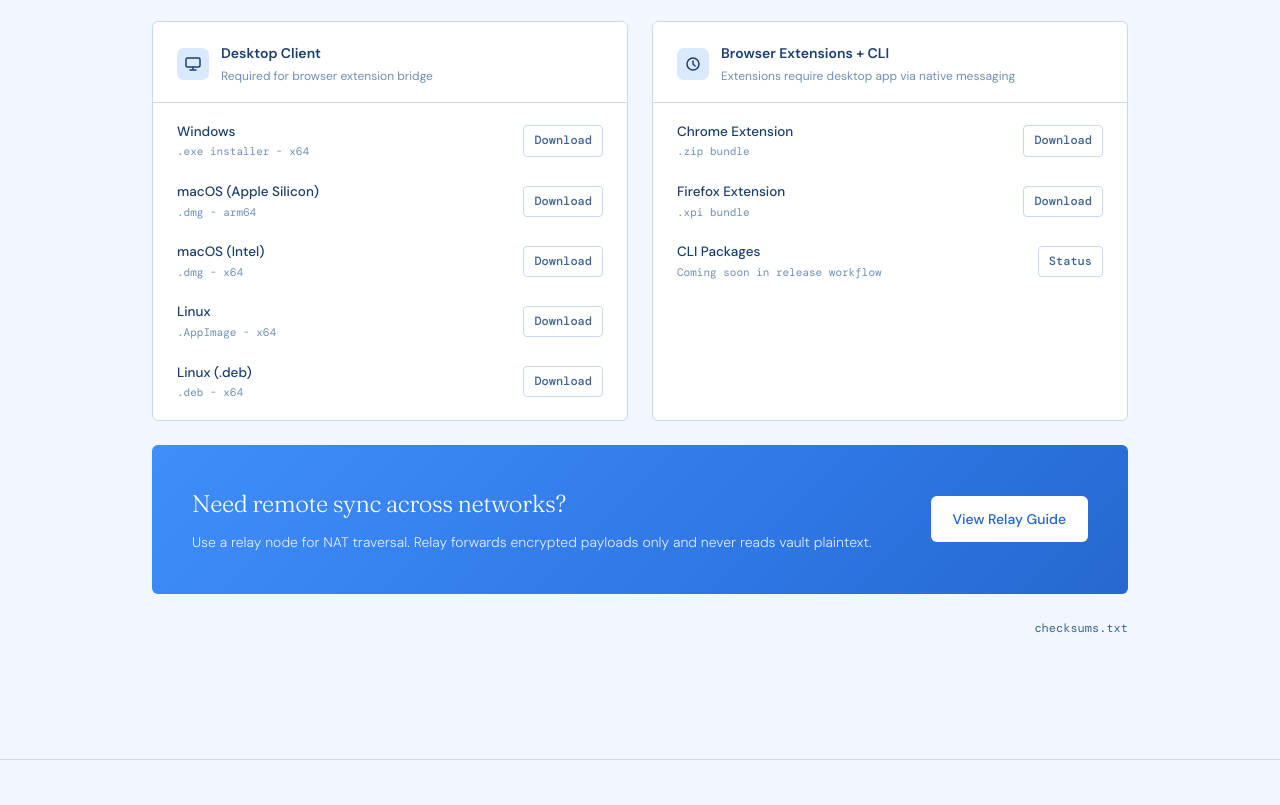
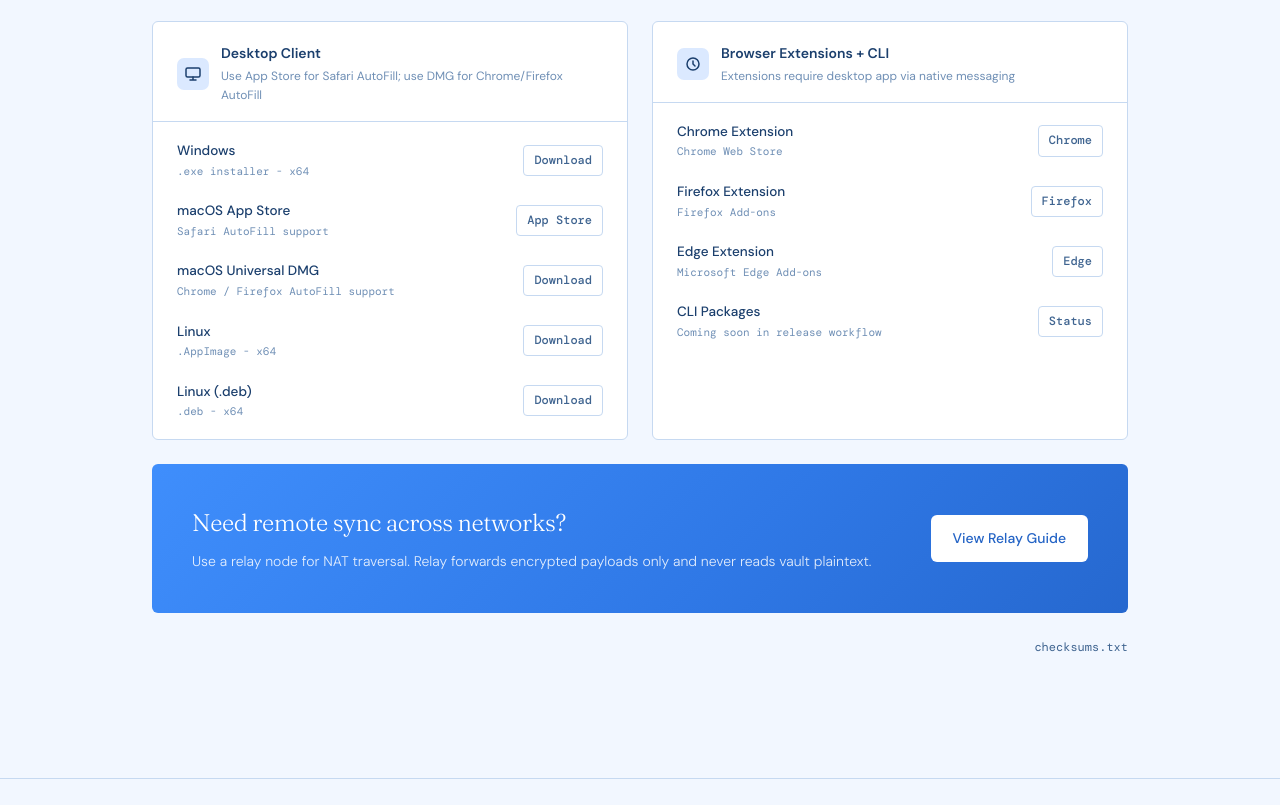
Before and after one commit to freehuoshan/vaultmesh-site, a plain HTML site: page index.html in a window 1280 px wide. Shown: the part 2811-3616 px from the top of the page. Drawn offline with nearby package versions, Linux system fonts and the light colour scheme.

Commit message:
Publish v1.1.5 website downloads

```diff
--- a/downloads/checksums.txt
+++ b/downloads/checksums.txt
@@ -1,10 +1,7 @@
 af71e9148e32bc1b5154e800d56cf4667d7d7d6a3729517c7b864e46f13583ec  desktop/linux-VaultMesh_1.0.0_amd64.AppImage
 2d6c002ac1b3fe9899f0d408eab4c9b5c446686aedd6b9be1bd861a3e01e7365  desktop/linux-VaultMesh_1.0.0_amd64.deb
-28b123bf5de72487be9c22dfce48ffe78890ebe6af017e324310993f0945ee30  desktop/macos-arm64-VaultMesh_1.0.0_aarch64.dmg
-493f5d749f77b611e285c46a9e92c37e8f6f81b3c8fd1afa391fb093e38a8954  desktop/macos-x64-VaultMesh_1.0.0_aarch64.dmg
+04eac65eb3f61f113d6d0bcb0761f7b37b44b81541d077bf9733a99b43a912c9  desktop/macos-universal-VaultMesh_1.1.5_universal.dmg
 3396a540cd9c98db1e393bd82873ce8fc5764104e7c87e46733ed2921ee46aa9  desktop/windows-VaultMesh_1.0.0_x64-setup.exe
-6b516768faf4662765d0131090fe45925934ba2387a69cd2ad872c930f668773  extensions/vaultmesh-extension-chrome-v1.0.0.zip
-43d9a4810351ebe791ed2e0f512d1ff28a6eb962cd4c04cd9366bf684dba3d47  extensions/vaultmesh-extension-firefox-v1.0.0.xpi
 4404ecad685bb4d1de32aef38ec8539609feb86eb32e9c2a296b972f2b0f102e  relay/vaultmesh-relay-v1.0.0-linux-x64.tar.gz
 14bf4705c7a762fa8f0839fddbebadb5ed78f583f6643f6622190b104e018f79  relay/vaultmesh-relay-v1.0.0-macos-arm64.tar.gz
 379dfaea0687847f3b098efef3592e39fc9c59ca9ff6dc0e5de46ec8ebece93d  relay/vaultmesh-relay-v1.0.0-macos-x64.tar.gz
--- a/index.html
+++ b/index.html
@@ -176,7 +176,7 @@
             <div class="dl-item-name">iOS App</div>
             <div class="dl-item-meta">Apple App Store</div>
           </div>
-          <a href="#" class="dl-btn">App Store</a>
+          <a href="https://apps.apple.com/app/vaultmesh/id6761998890" class="dl-btn">App Store</a>
         </div>
         <div class="dl-item">
           <div class="dl-item-info">
@@ -195,7 +195,7 @@
         </div>
         <div>
           <div class="dl-group-title">Desktop Client</div>
-          <div class="dl-group-sub">Required for browser extension bridge</div>
+          <div class="dl-group-sub">Use App Store for Safari AutoFill; use DMG for Chrome/Firefox AutoFill</div>
         </div>
       </div>
       <div class="dl-list">
@@ -208,17 +208,17 @@
         </div>
         <div class="dl-item">
           <div class="dl-item-info">
-            <div class="dl-item-name">macOS (Apple Silicon)</div>
-            <div class="dl-item-meta">.dmg - arm64</div>
+            <div class="dl-item-name">macOS App Store</div>
+            <div class="dl-item-meta">Safari AutoFill support</div>
           </div>
-          <a href="downloads/desktop/macos-arm64-VaultMesh_1.0.0_aarch64.dmg" class="dl-btn">Download</a>
+          <a href="https://apps.apple.com/app/vaultmesh/id6761998890" class="dl-btn">App Store</a>
         </div>
         <div class="dl-item">
           <div class="dl-item-info">
-            <div class="dl-item-name">macOS (Intel)</div>
-            <div class="dl-item-meta">.dmg - x64</div>
+            <div class="dl-item-name">macOS Universal DMG</div>
+            <div class="dl-item-meta">Chrome / Firefox AutoFill support</div>
           </div>
-          <a href="downloads/desktop/macos-x64-VaultMesh_1.0.0_aarch64.dmg" class="dl-btn">Download</a>
+          <a href="downloads/desktop/macos-universal-VaultMesh_1.1.5_universal.dmg" class="dl-btn">Download</a>
         </div>
         <div class="dl-item">
           <div class="dl-item-info">
@@ -251,16 +251,23 @@
         <div class="dl-item">
           <div class="dl-item-info">
             <div class="dl-item-name">Chrome Extension</div>
-            <div class="dl-item-meta">.zip bundle</div>
+            <div class="dl-item-meta">Chrome Web Store</div>
           </div>
-          <a href="downloads/extensions/vaultmesh-extension-chrome-v1.0.0.zip" class="dl-btn">Download</a>
+          <a href="https://chrome.google.com/webstore/detail/kjclabfepakhhbakbookhbfokimkjbec" class="dl-btn">Chrome</a>
         </div>
         <div class="dl-item">
           <div class="dl-item-info">
             <div class="dl-item-name">Firefox Extension</div>
-            <div class="dl-item-meta">.xpi bundle</div>
+            <div class="dl-item-meta">Firefox Add-ons</div>
           </div>
-          <a href="downloads/extensions/vaultmesh-extension-firefox-v1.0.0.xpi" class="dl-btn">Download</a>
+          <a href="https://addons.mozilla.org/addon/vaultmesh/" class="dl-btn">Firefox</a>
+        </div>
+        <div class="dl-item">
+          <div class="dl-item-info">
+            <div class="dl-item-name">Edge Extension</div>
+            <div class="dl-item-meta">Microsoft Edge Add-ons</div>
+          </div>
+          <a href="https://microsoftedge.microsoft.com/addons/detail/vaultmesh/jfldligmihojmcmbnojjljhgdnfkecfm" class="dl-btn">Edge</a>
         </div>
         <div class="dl-item">
           <div class="dl-item-info">
```
Also changed, not shown: downloads/desktop/index.html (+7 -6 lines), downloads/extensions/index.html (+17 -8 lines), 1 other file.
